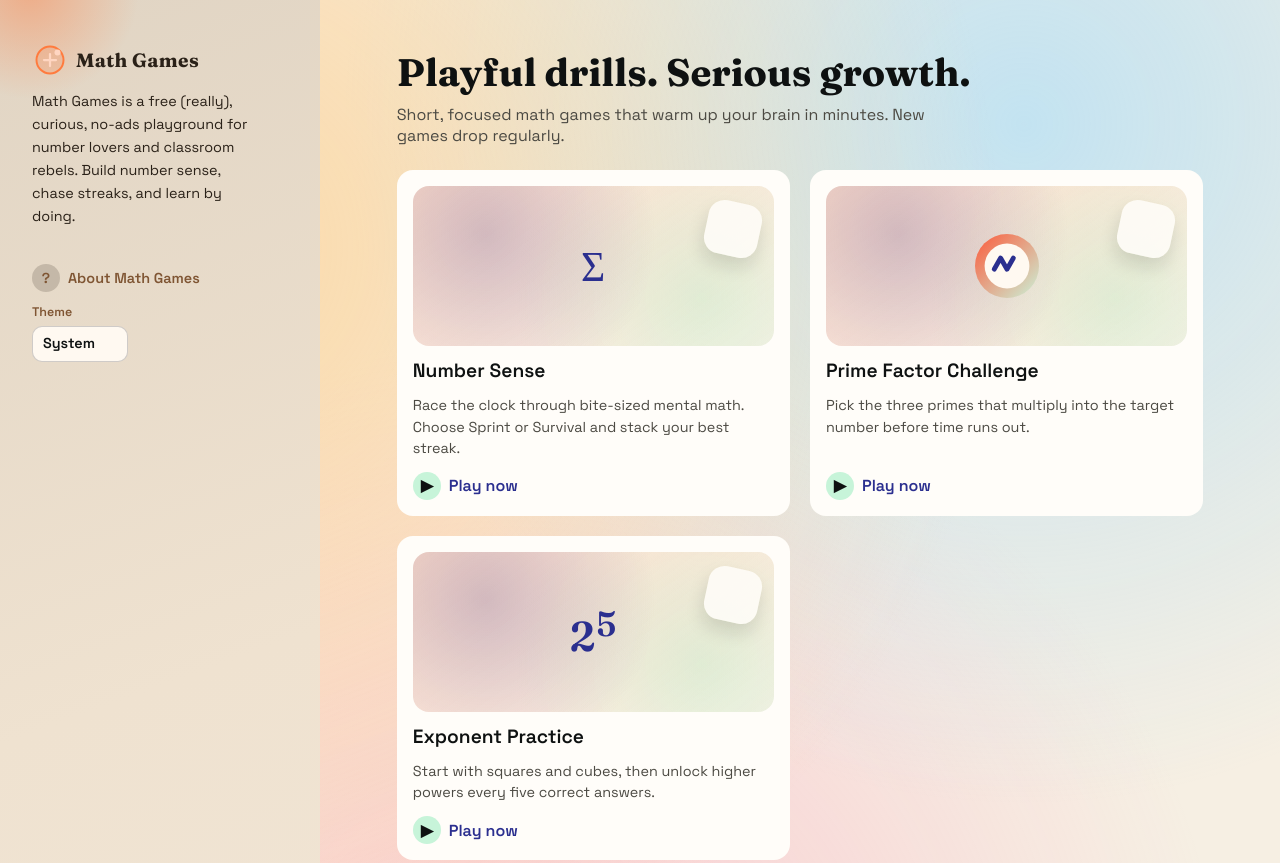
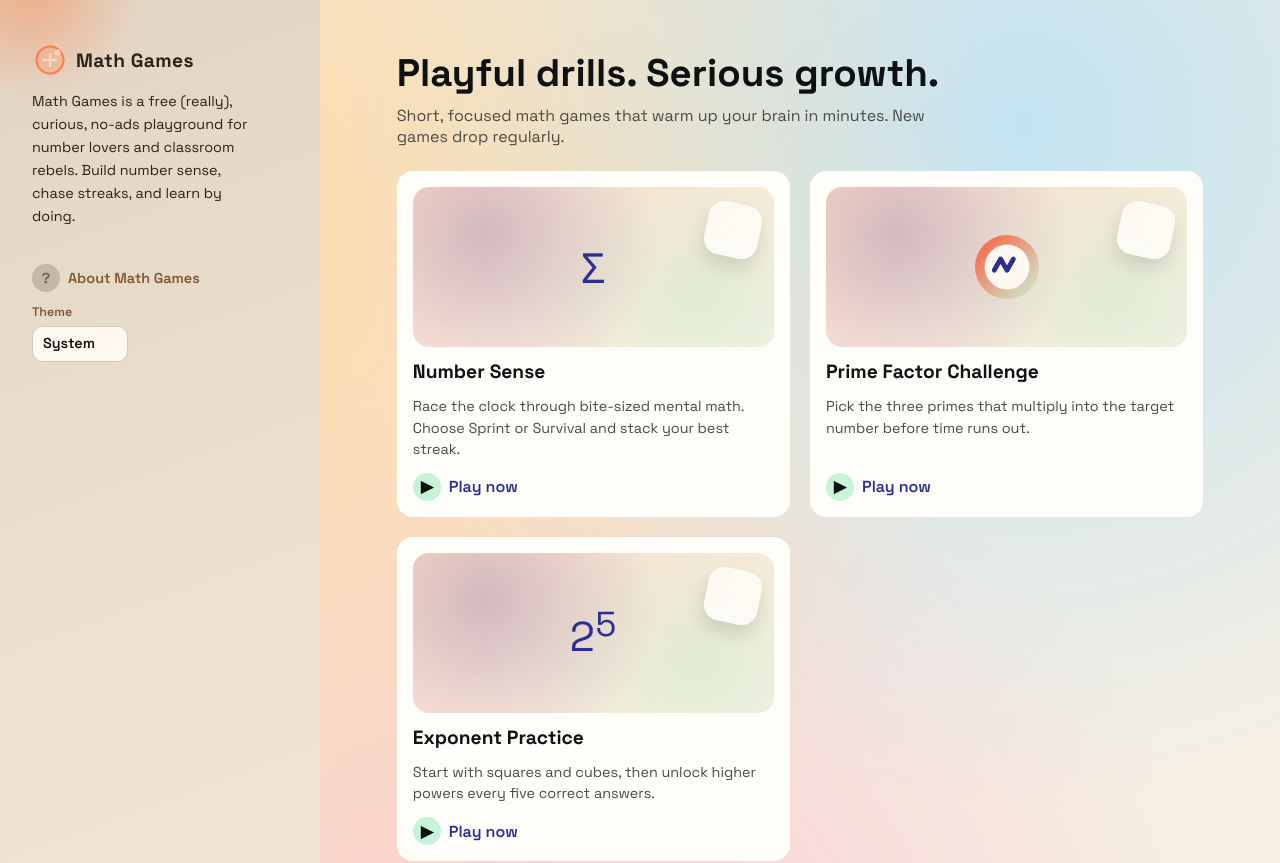
Before and after one commit to lbi-dag/mathgames, a React (Vite) app: page / in a window 1280 px wide. Shown: the top 863 px of the page. Built offline with nearby package versions, Linux system fonts and the light colour scheme.

Commit message:
refactor: align typography to sans-serif tokens

```diff
--- a/src/index.css
+++ b/src/index.css
@@ -1,4 +1,4 @@
-@import url("https://fonts.googleapis.com/css2?family=Fraunces:opsz,wght@9..144,600;9..144,700&family=Space+Grotesk:wght@400;500;600&display=swap");
+@import url("https://fonts.googleapis.com/css2?family=Space+Grotesk:wght@400;600;700&display=swap");
 @import "./styles/tokens.css";
 
 * {
--- a/src/styles/tokens.css
+++ b/src/styles/tokens.css
@@ -1,6 +1,7 @@
 :root {
   --font-sans: "Space Grotesk", "Segoe UI", sans-serif;
-  --font-display: "Fraunces", "Times New Roman", serif;
+  /* Keep semantic heading token while aligning product typography to sans-serif. */
+  --font-display: var(--font-sans);
 
   --accent: #ff7b3e;
   --accent-deep: #ff4d2a;
```
Also changed, not shown: 2 other files (tests, documents, lock files or other folders).
